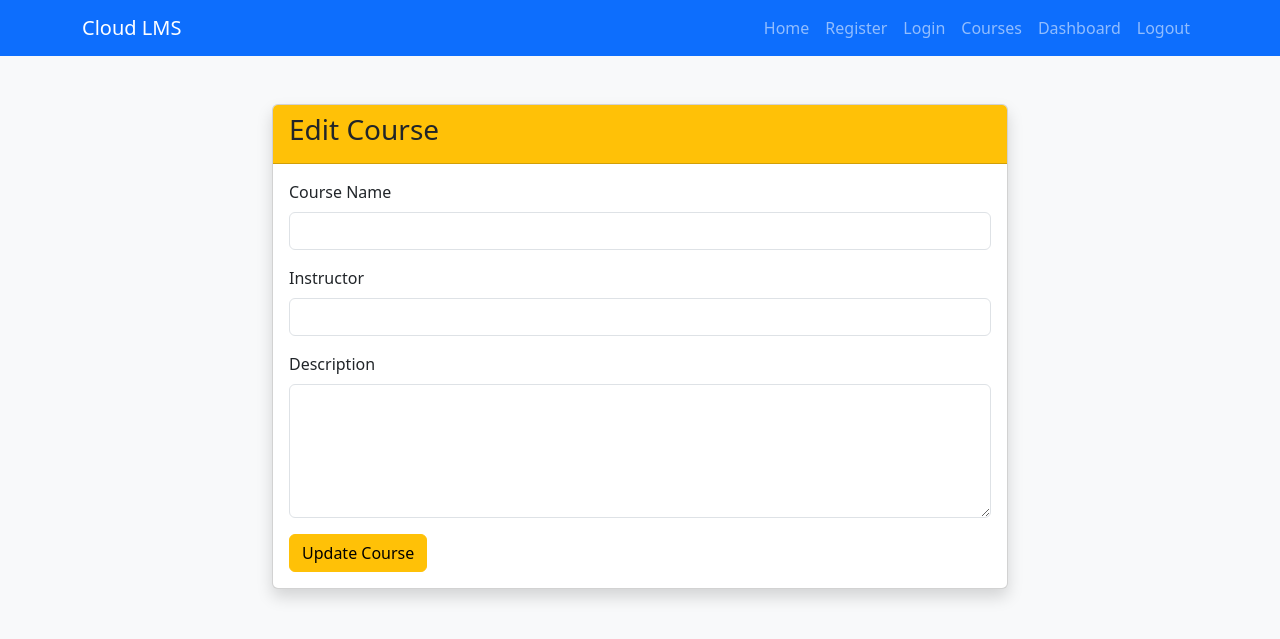
After one commit to sun731/LMS_Project, a Flask app: page /courses/edit/1 in a window 1280 px wide. The commit adds this page. Shown: the top 639 px of the page. Run offline with Flask 3, Linux system fonts and the light colour scheme; data that the repository does not hold is empty.

Commit message:
Day 4 - Added course update functionality

```diff
--- a/routes/courses.py
+++ b/routes/courses.py
@@ -66,3 +66,55 @@ def add_course():
         return redirect("/courses")
 
     return render_template("add_course.html")
+@courses.route("/courses/edit/<int:id>", methods=["GET", "POST"])
+def edit_course(id):
+
+    connection = pymysql.connect(
+        host=DB_HOST,
+        user=DB_USER,
+        password=DB_PASSWORD,
+        database=DB_NAME
+    )
+
+    cursor = connection.cursor()
+
+    if request.method == "POST":
+
+        course_name = request.form["course_name"]
+        instructor = request.form["instructor"]
+        description = request.form["description"]
+
+        sql = """
+        UPDATE courses
+        SET course_name=%s,
+            instructor=%s,
+            description=%s
+        WHERE id=%s
+        """
+
+        cursor.execute(
+            sql,
+            (course_name, instructor, description, id)
+        )
+
+        connection.commit()
+
+        cursor.close()
+        connection.close()
+
+        return redirect("/courses")
+
+    cursor.execute(
+        "SELECT * FROM courses WHERE id=%s",
+        (id,)
+    )
+
+    course = cursor.fetchone()
+
+    cursor.close()
+    connection.close()
+
+    return render_template(
+        "edit_course.html",
+        course=course
+    )
--- /dev/null
+++ b/templates/edit_course.html
@@ -0,0 +1,75 @@
+{% extends "base.html" %}
+
+{% block content %}
+
+<div class="row justify-content-center">
+
+<div class="col-md-8">
+
+<div class="card shadow">
+
+<div class="card-header bg-warning">
+
+<h3>Edit Course</h3>
+
+</div>
+
+<div class="card-body">
+
+<form method="POST">
+
+<div class="mb-3">
+
+<label class="form-label">Course Name</label>
+
+<input
+type="text"
+name="course_name"
+class="form-control"
+value="{{ course[1] }}"
+required>
+
+</div>
+
+<div class="mb-3">
+
+<label class="form-label">Instructor</label>
+
+<input
+type="text"
+name="instructor"
+class="form-control"
+value="{{ course[2] }}"
+required>
+
+</div>
+
+<div class="mb-3">
+
+<label class="form-label">Description</label>
+
+<textarea
+name="description"
+class="form-control"
+rows="5"
+required>{{ course[3] }}</textarea>
+
+</div>
+
+<button class="btn btn-warning">
+
+Update Course
+
+</button>
+
+</form>
+
+</div>
+
+</div>
+
+</div>
+
+</div>
+
+{% endblock %}
```
Also changed, not shown: templates/courses.html (+13 -0 lines).
